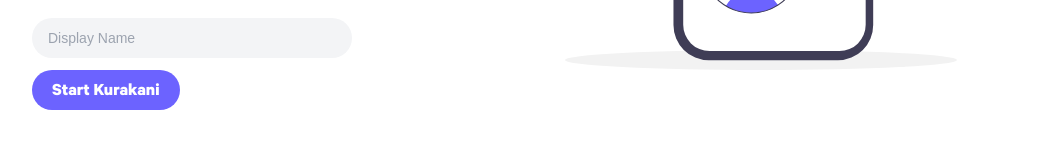
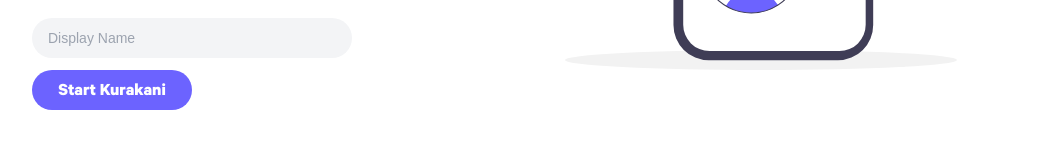
Before and after one commit to GiloByte/kurakani, a Next.js app in the folder frontend/: page / in a window 1280 px wide. Shown: the part 489-649 px from the top of the page, without its empty margins (112-1167 px from the left). Built offline with nearby package versions, Linux system fonts and the light colour scheme.

Commit message:
feat: add loading indicator on home page

```diff
--- a/frontend/package.json
+++ b/frontend/package.json
@@ -23,6 +23,7 @@
     "react-avatar": "^5.0.3",
     "react-dom": "18.2.0",
     "react-icons": "^4.9.0",
+    "react-spinners": "^0.13.8",
     "socket.io-client": "^4.6.2",
     "tailwindcss": "3.3.2",
     "typescript": "5.1.3",
--- a/frontend/src/app/chat/layout.tsx
+++ b/frontend/src/app/chat/layout.tsx
@@ -1,4 +1,3 @@
-"use client";
 import RoomSideBar from "@/components/Room/RoomSideBar";
 import RoomProvider from "@/contexts/RoomContext";
 import SocketProvider from "@/contexts/SocketContext";
--- a/frontend/src/components/Home/LoginForm.tsx
+++ b/frontend/src/components/Home/LoginForm.tsx
@@ -2,9 +2,11 @@
 import { useUser } from "@/contexts/UserContext";
 import React, { useState } from "react";
 import { useRouter } from "next/navigation";
+import { ClipLoader } from "react-spinners";
 
 function LoginForm() {
   const [name, setName] = useState<string>();
+  const [isLoading, setIsLoading] = useState<boolean>(false);
   const { setUsername } = useUser();
   const router = useRouter();
 
@@ -14,6 +16,7 @@
 
   const onStart = (e: any) => {
     e.preventDefault();
+    setIsLoading(true);
     name && setUsername(name);
     router.push("/chat");
   };
@@ -35,8 +38,15 @@
         </div> */}
       </div>
       <div className="flex gap-5 items-center">
-        <button type="submit" className="btn">
-          Start Kurakani
+        <button
+          type="submit"
+          className="flex justify-center items-center w-40 btn"
+        >
+          {isLoading ? (
+            <ClipLoader color="white" size={20} />
+          ) : (
+            "Start Kurakani"
+          )}
         </button>
       </div>
     </form>
```
Also changed, not shown: 1 other file (tests, documents, lock files or other folders).
